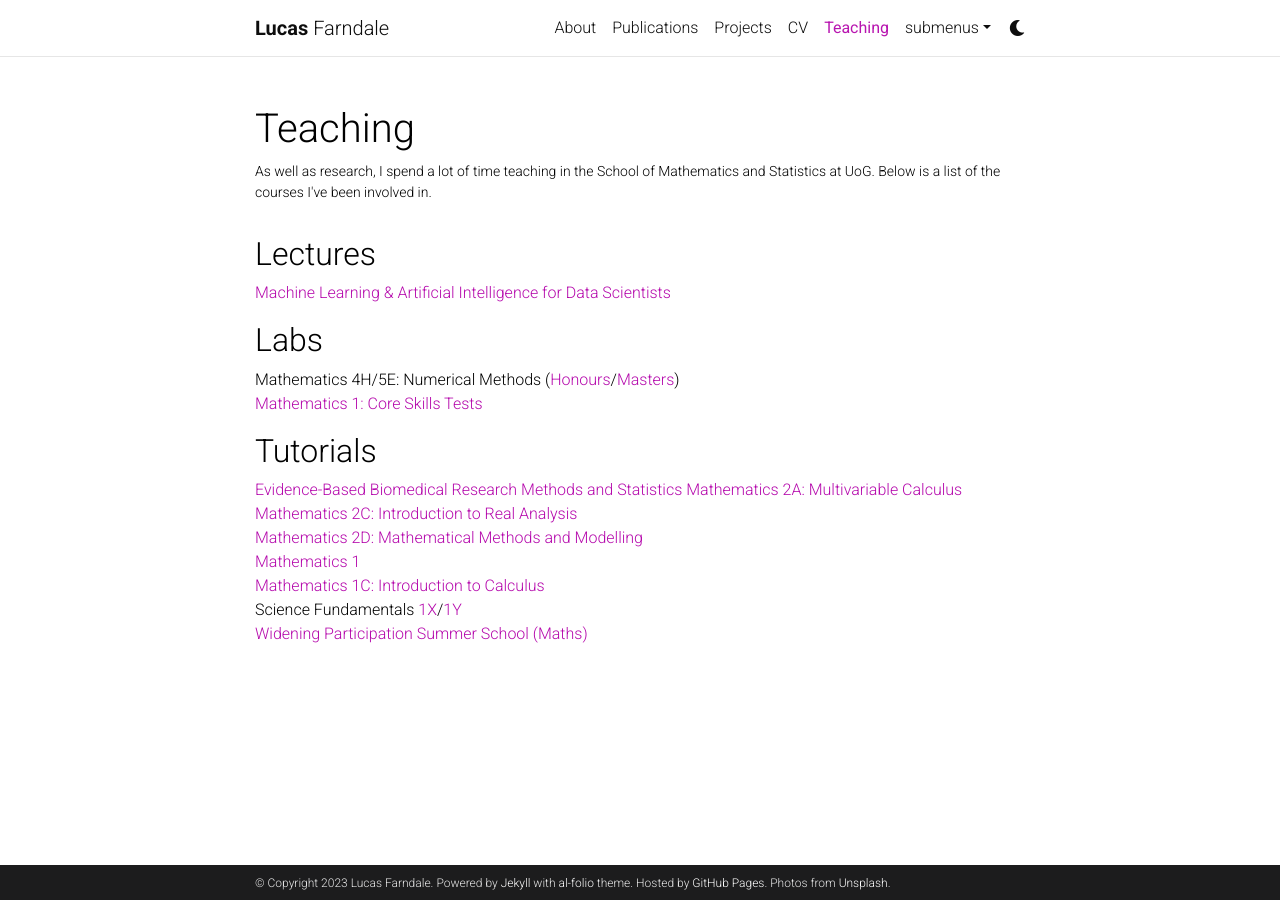
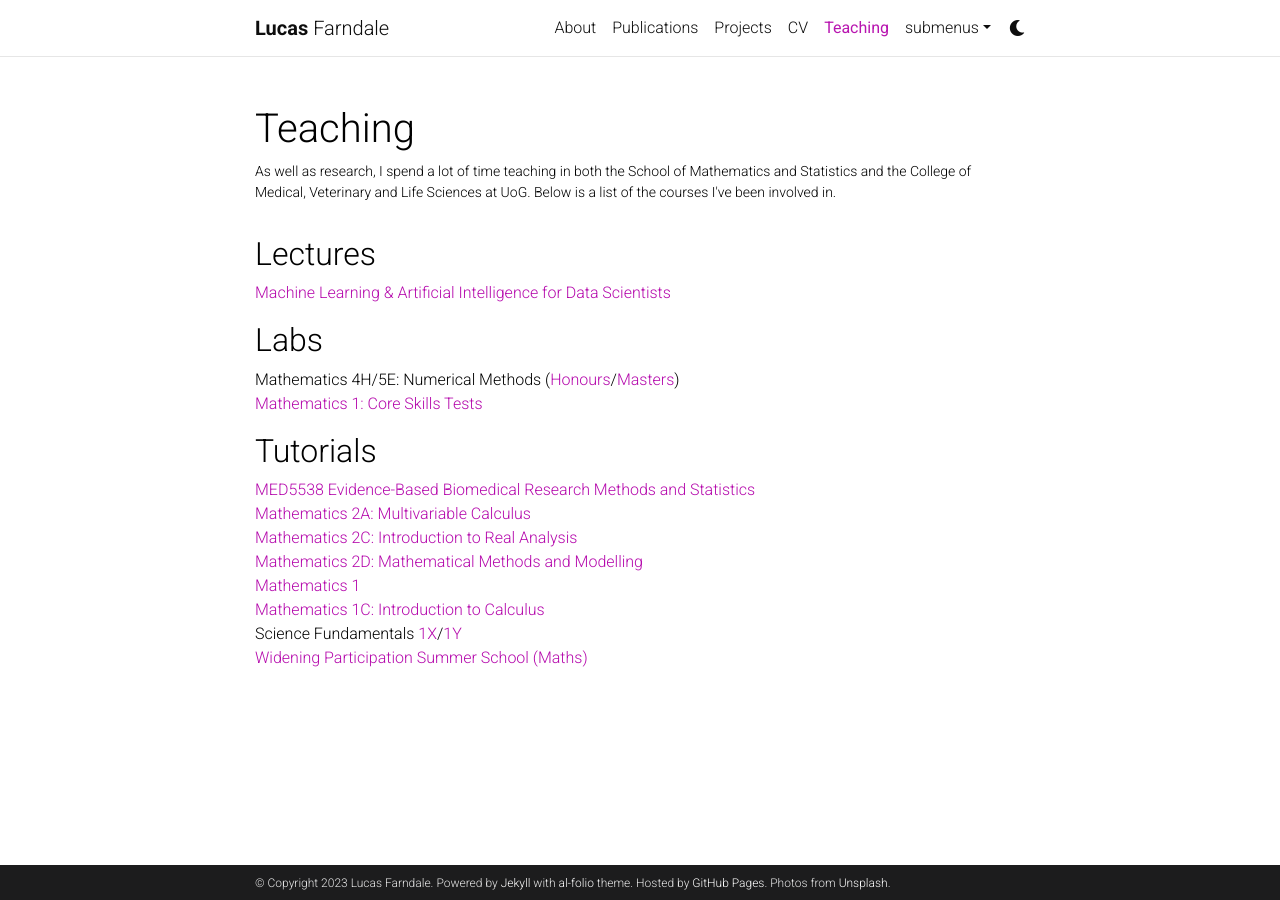
Before and after one commit to lucasfarndale/lucasfarndale.github.io, a Jekyll site: the page built from _pages/teaching.md, in a window 1280 px wide. Built offline with Jekyll 4.4.1, drawn with Linux system fonts in a browser that asks for light colours; comment, search, counter and statistics services are not loaded; a style sheet for code colours, icons or effects is not loaded.

Commit message:
Update teaching.md

```diff
--- a/_pages/teaching.md
+++ b/_pages/teaching.md
@@ -2,7 +2,7 @@
 layout: page
 permalink: /teaching/
 title: Teaching
-description: As well as research, I spend a lot of time teaching in the School of Mathematics and Statistics at UoG. Below is a list of the courses I've been involved in.
+description: As well as research, I spend a lot of time teaching in both the School of Mathematics and Statistics and the College of Medical, Veterinary and Life Sciences at UoG. Below is a list of the courses I've been involved in.
 nav: true
 nav_order: 4
 ---
@@ -17,7 +17,7 @@ Mathematics 4H/5E: Numerical Methods ([Honours](https://www.gla.ac.uk/coursecata
 [Mathematics 1: Core Skills Tests](https://www.gla.ac.uk/coursecatalogue/course/?code=MATHS1017)
 
 ## Tutorials
-[Evidence-Based Biomedical Research Methods and Statistics](https://www.gla.ac.uk/coursecatalogue/course/?code=MED5538)
+[MED5538 Evidence-Based Biomedical Research Methods and Statistics](https://www.gla.ac.uk/coursecatalogue/course/?code=MED5538) \
 [Mathematics 2A: Multivariable Calculus](https://www.gla.ac.uk/coursecatalogue/course/?code=MATHS2001) \
 [Mathematics 2C: Introduction to Real Analysis](https://www.gla.ac.uk/coursecatalogue/course/?code=MATHS2032) \
 [Mathematics 2D: Mathematical Methods and Modelling](https://www.gla.ac.uk/coursecatalogue/course/?code=MATHS2033) \
```
